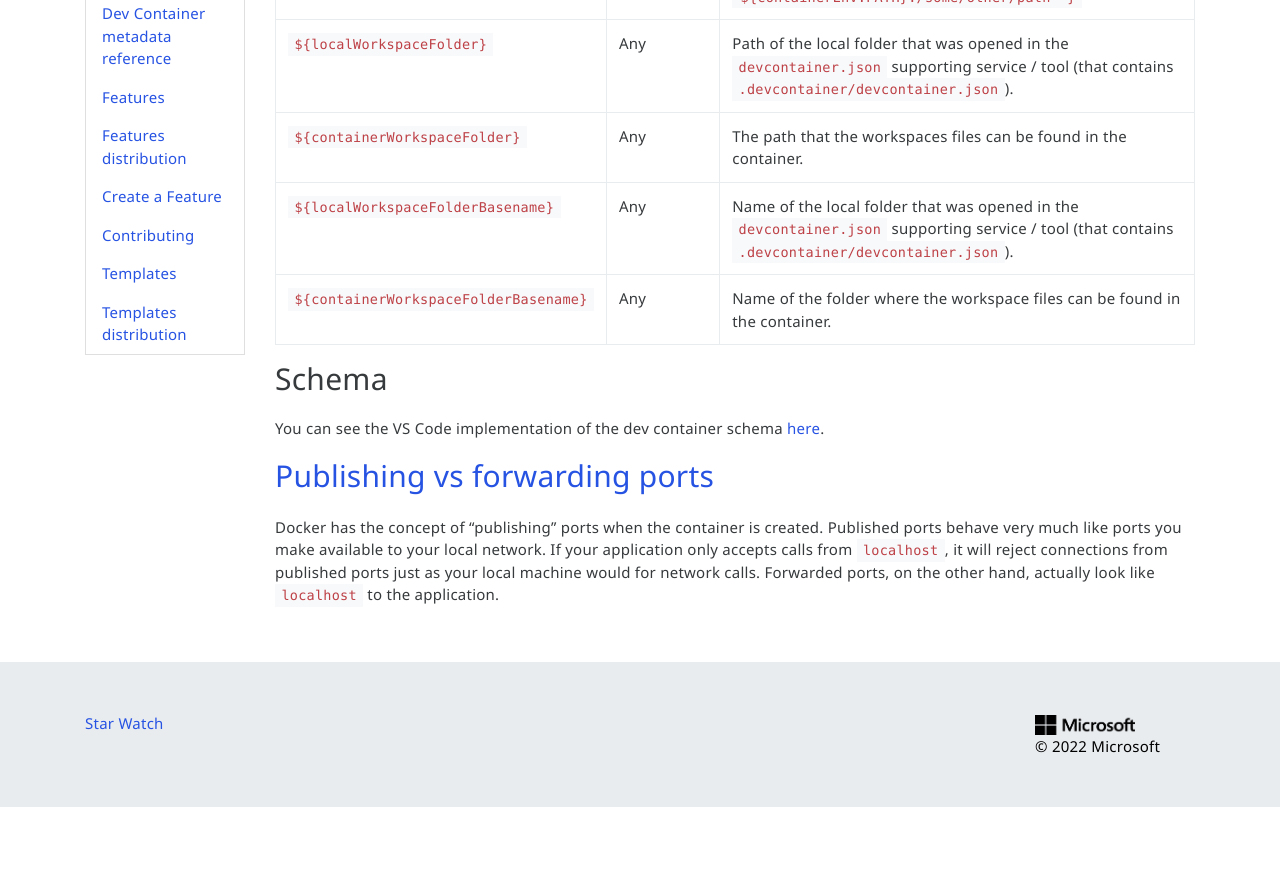
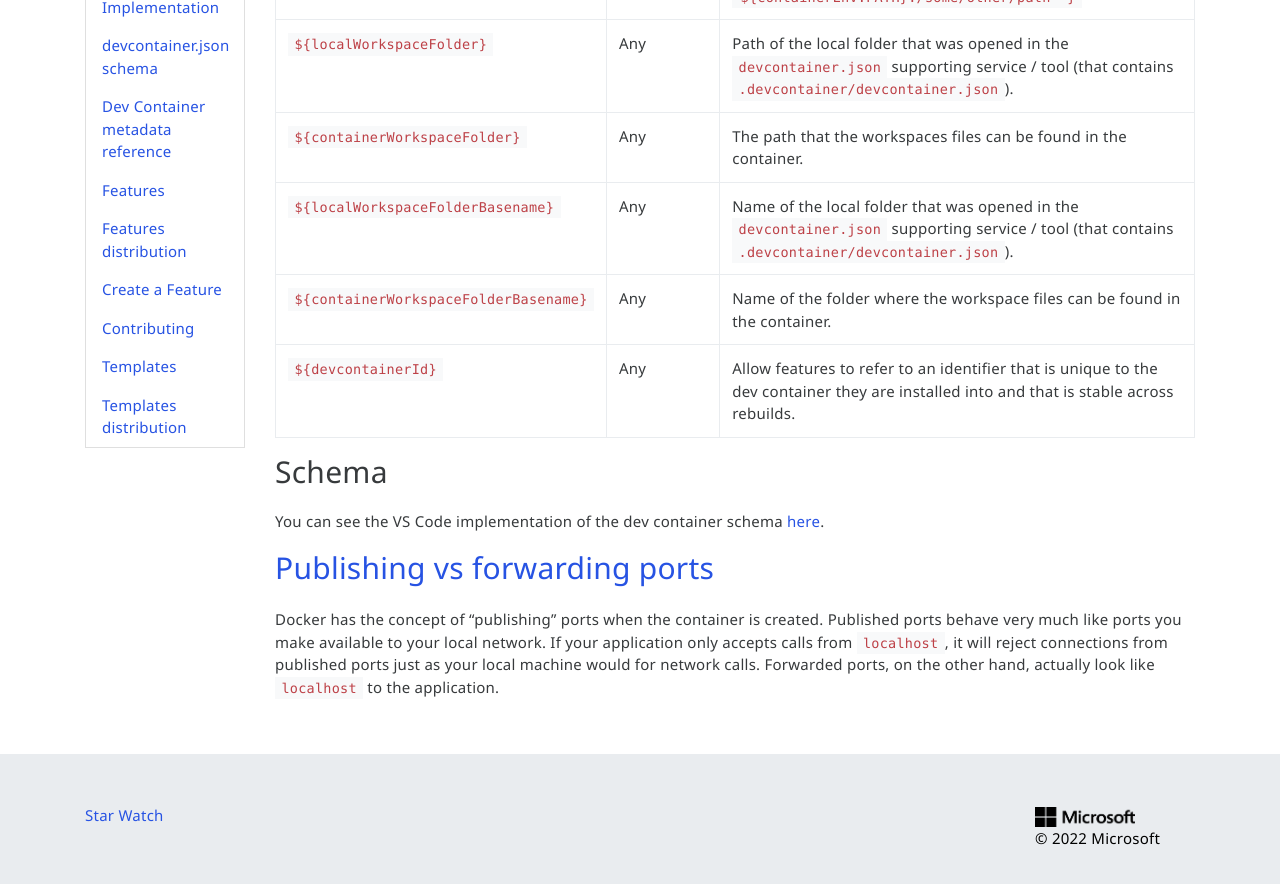
Before and after one commit to devcontainers/devcontainers.github.io, a Jekyll site: the page built from _implementors/json_reference.md, in a window 1280 px wide and 900 px high, scrolled down 9853 px. Shown: the top 884 px of the window. Built offline with Jekyll 4.4.1, drawn with Linux system fonts in a browser that asks for light colours; nearby versions of some CDN libraries; comment, search, counter and statistics services are not loaded; before the commit the page ends 10660 px from its top, so only the background shows below that.

Commit message:
Add to variable table

```diff
--- a/_implementors/json_reference.md
+++ b/_implementors/json_reference.md
@@ -169,6 +169,7 @@
 | `${containerWorkspaceFolder}` | Any | The path that the workspaces files can be found in the container. |
 | `${localWorkspaceFolderBasename}` | Any | Name of the local folder that was opened in the `devcontainer.json` supporting service / tool (that contains `.devcontainer/devcontainer.json`). |
 | `${containerWorkspaceFolderBasename}` | Any | Name of the folder where the workspace files can be found in the container. |
+| `${devcontainerId}` | Any | Allow features to refer to an identifier that is unique to the dev container they are installed into and that is stable across rebuilds. |
 {: .table .table-bordered .table-responsive}
 
 ## Schema
```
